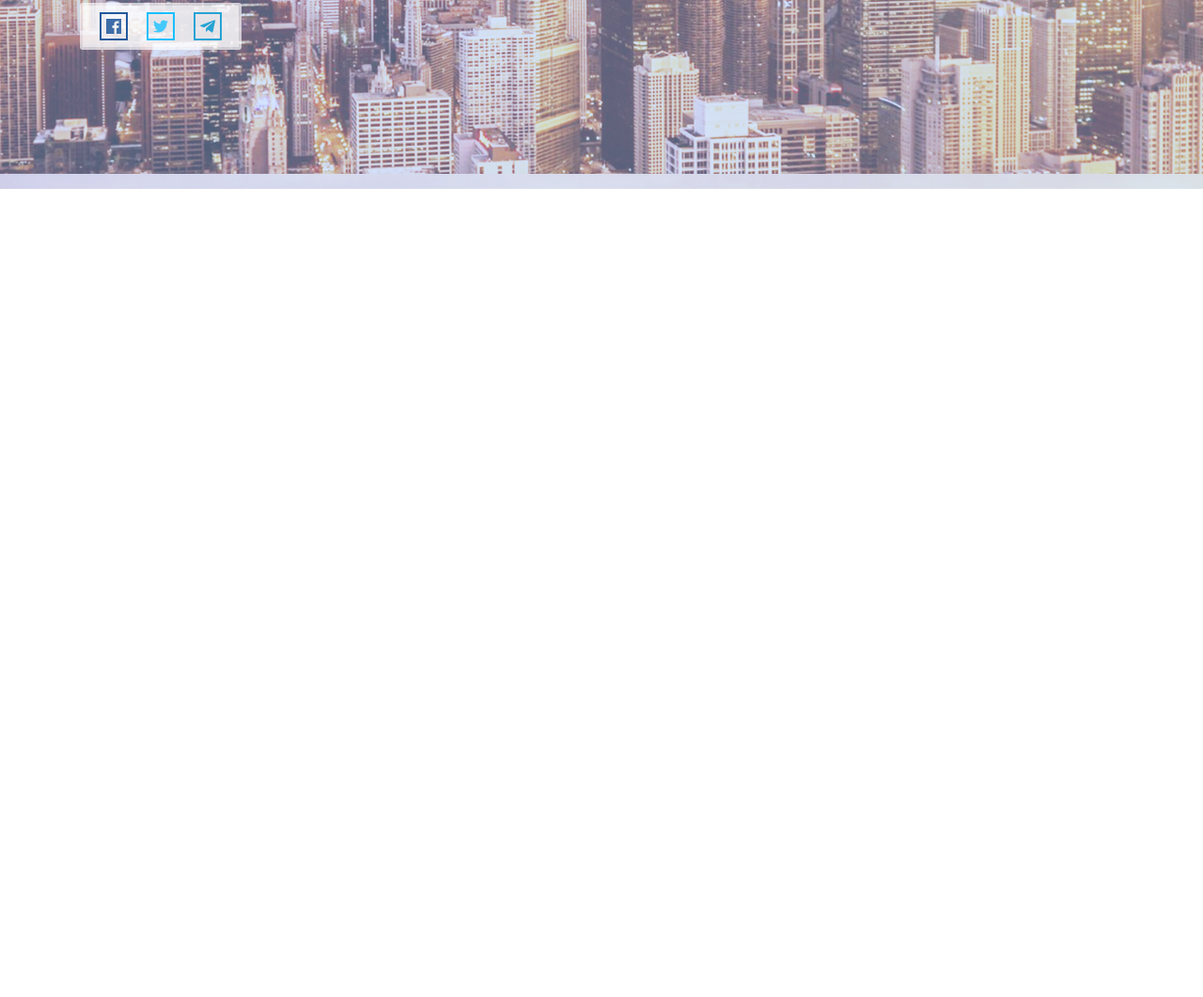
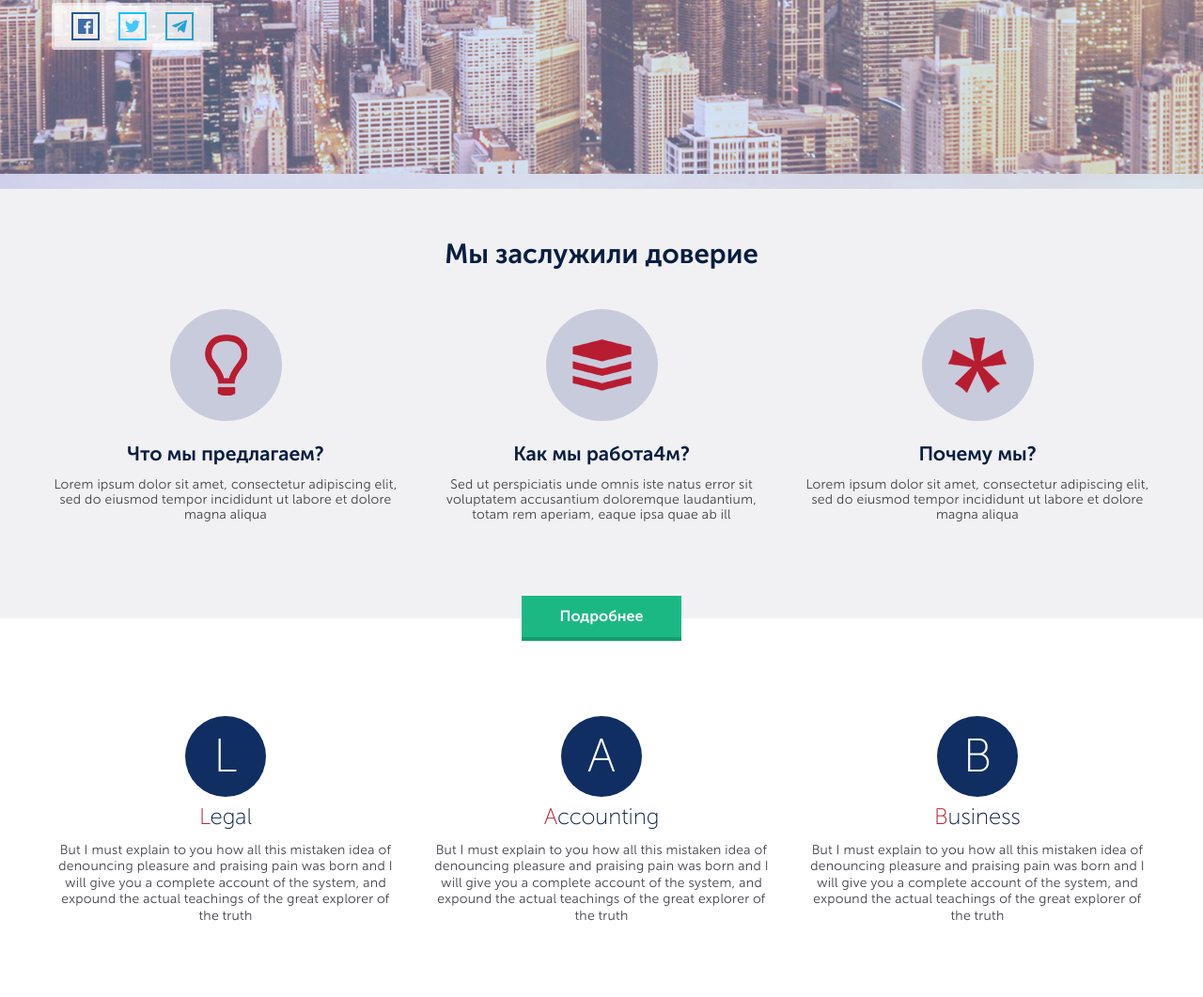
Before and after one commit to Maximusvin/wp-11, a plain HTML site: page index.html in a window 1280 px wide. Shown: the part 413-1474 px from the top of the page at 94% size. Before the commit the page ends 800 px from the top, so only its background shows below. Drawn offline with Linux system fonts and the light colour scheme.

Commit message:
added three section

```diff
--- a/css/styles.css
+++ b/css/styles.css
@@ -1,46 +1,58 @@
+@font-face {
+  font-family: 'Museo Sans';
+  src: url('../fonts/museosanscyrl-100.eot');
+  src: url('../fonts/museosanscyrl-100.eot?#iefix') format('embedded-opentype'), url('../fonts/museosanscyrl-100.woff2') format('woff2'),
+    url('../fonts/museosanscyrl-100.woff') format('woff'), url('../fonts/museosanscyrl-100.ttf') format('truetype'),
+    url('../fonts/museosanscyrl-100.svg#svgFontName') format('svg');
+  font-weight: 100;
+  font-style: normal;
+}
 
 @font-face {
   font-family: 'Museo Sans';
-  src: url("../fonts/museosanscyrl-100.eot");
-  src: url("../fonts/museosanscyrl-100.eot?#iefix") format("embedded-opentype"), url("../fonts/museosanscyrl-100.woff2") format("woff2"), url("../fonts/museosanscyrl-100.woff") format("woff"), url("../fonts/museosanscyrl-100.ttf") format("truetype"), url("../fonts/museosanscyrl-100.svg#svgFontName") format("svg");
-  font-weight: 100;
-  font-style: normal;}
+  src: url('../fonts/museosanscyrl-300.eot');
+  src: url('../fonts/museosanscyrl-300.eot?#iefix') format('embedded-opentype'), url('../fonts/museosanscyrl-300.woff2') format('woff2'),
+    url('../fonts/museosanscyrl-300.woff') format('woff'), url('../fonts/museosanscyrl-300.ttf') format('truetype'),
+    url('../fonts/museosanscyrl-300.svg#svgFontName') format('svg');
+  font-weight: 300;
+  font-style: normal;
+}
 
 @font-face {
   font-family: 'Museo Sans';
-  src: url("../fonts/museosanscyrl-300.eot");
-  src: url("../fonts/museosanscyrl-300.eot?#iefix") format("embedded-opentype"), url("../fonts/museosanscyrl-300.woff2") format("woff2"), url("../fonts/museosanscyrl-300.woff") format("woff"), url("../fonts/museosanscyrl-300.ttf") format("truetype"), url("../fonts/museosanscyrl-300.svg#svgFontName") format("svg");
-  font-weight: 300;
-  font-style: normal; }
-
-@font-face {
-  font-family: 'Museo Sans';
-  src: url("../fonts/MuseoSansCyrl-700.eot");
-  src: url("../fonts/MuseoSansCyrl-700.eot?#iefix") format("embedded-opentype"), url("../fonts/MuseoSansCyrl-700.woff2") format("woff2"), url("../fonts/MuseoSansCyrl-700.woff") format("woff"), url("../fonts/MuseoSansCyrl-700.ttf") format("truetype"), url("../fonts/MuseoSansCyrl-700.svg#svgFontName") format("svg");
+  src: url('../fonts/MuseoSansCyrl-700.eot');
+  src: url('../fonts/MuseoSansCyrl-700.eot?#iefix') format('embedded-opentype'), url('../fonts/MuseoSansCyrl-700.woff2') format('woff2'),
+    url('../fonts/MuseoSansCyrl-700.woff') format('woff'), url('../fonts/MuseoSansCyrl-700.ttf') format('truetype'),
+    url('../fonts/MuseoSansCyrl-700.svg#svgFontName') format('svg');
   font-weight: 700;
-  font-style: normal; }
+  font-style: normal;
+}
 
 html {
-  box-sizing: border-box; }
+  box-sizing: border-box;
+}
 
 *,
 *::before,
 *::after {
   box-sizing: inherit;
   padding: 0;
-  margin: 0; }
+  margin: 0;
+}
 
 a,
 a:visited,
 a:hover,
 a:focus {
-  text-decoration: none; }
+  text-decoration: none;
+}
 
 img {
   border-style: none;
   display: block;
   max-width: 100%;
-  height: auto; }
+  height: auto;
+}
 
 button,
 input,
@@ -49,11 +61,13 @@ select,
 textarea {
   font-family: inherit;
   border: none;
-  display: inline-block; }
+  display: inline-block;
+}
 
 ul,
 li {
-  list-style: none; }
+  list-style: none;
+}
 
 h1,
 h2,
@@ -62,21 +76,38 @@ h4,
 h5,
 h6 {
   margin: 0;
-  font-family: "Museo Sans", sans-serif; }
+  font-family: 'Museo Sans', sans-serif;
+}
 
 body {
-  font-family: "Museo Sans", sans-serif;
+  font-family: 'Museo Sans', sans-serif;
   font-size: 14px;
-  font-weight: 400; }
+  font-weight: 300;
+}
 
 .btn {
-  font-family: "Museo Sans", sans-serif;
+  font-family: 'Museo Sans', sans-serif;
   font-weight: 700;
   line-height: 1.2;
   display: block;
   border: none;
   outline: none;
-  cursor: pointer; }
+  cursor: pointer;
+  font-size: 13px;
+  color: #fff;
+  background-color: #1cb883;
+  box-shadow: 0 4px 0 0 #149d6f;
+  transition: all 0.2s linear;
+}
+
+.btn:hover,
+.btn:focus {
+  box-shadow: -2px -4px 0 0 #149d6f;
+}
+
+.font-red {
+  color: #b81c31;
+}
 
 .visually-hidden:not(:focus):not(:active),
 input[type='checkbox'].visually-hidden,
@@ -91,14 +122,16 @@ input[type='radio'].visually-hidden {
   -webkit-clip-path: inset(100%);
   clip-path: inset(100%);
   clip: rect(0 0 0 0);
-  overflow: hidden; }
+  overflow: hidden;
+}
 
 .header {
-  background-image: linear-gradient(to top, rgba(163, 197, 255, 0.47), rgba(163, 197, 255, 0.47)), url("../../images/bg-hero.jpg");
+  background-image: linear-gradient(to top, rgba(163, 197, 255, 0.47), rgba(163, 197, 255, 0.47)), url('../../images/bg-hero.jpg');
   background-size: cover;
   background-position: center top;
   padding-bottom: 132px;
-  border-bottom: 16px solid rgba(255, 255, 255, 0.15); }
+  border-bottom: 16px solid rgba(255, 255, 255, 0.15);
+}
 
 .header__nav {
   padding-top: 17px;
@@ -106,50 +139,59 @@ input[type='radio'].visually-hidden {
   background-color: rgba(193, 193, 212, 0.41);
   border-top: 5px solid #58647a;
   border-bottom: 4px solid rgba(88, 100, 122, 0.21);
-  margin-bottom: 93px; }
+  margin-bottom: 93px;
+}
 
 .header__btn {
   width: 156px;
   height: 35px;
-  font-size: 13px;
-  color: #fff;
-  background-color: #1cb883;
+  margin-left: auto;
   margin-bottom: 13px;
-  margin-left: auto;
-  box-shadow: 0 4px 0 0 #149d6f;
-  transition: all 0.2s linear; }
-  .header__btn:hover, .header__btn:focus {
-    box-shadow: -2px -4px 0 0 #149d6f; }
+}
 
 .fa-phone {
   font-size: 13px;
   color: #46e6b0;
-  transition: all 0.2s linear; }
+  transition: all 0.2s linear;
+}
 
 .header__btn:hover .fa-phone {
-  color: #ffffff; }
+  color: #ffffff;
+}
 
 .menu {
   font-size: 17px;
   font-weight: 700;
   padding-bottom: 13px;
-  padding-left: 31px; }
+  padding-left: 21px;
+  padding-right: 16px;
+}
 
 .menu__link {
-  color: #3f4b60; }
+  color: #3f4b60;
+  transition: all 0.2s linear;
+}
+
+.menu__link:hover,
+.menu__link:focus {
+  color: #149d6f;
+}
 
 .offer {
-  color: #081d42; }
+  color: #081d42;
+}
 
 .offer__title {
   font-size: 58px;
-  margin-bottom: 15px; }
+  margin-bottom: 15px;
+}
 
 .offer__text {
   font-size: 29px;
   letter-spacing: -0.01em;
   line-height: 1.21em;
-  margin-bottom: 27px; }
+  margin-bottom: 27px;
+}
 
 .social {
   display: flex;
@@ -162,33 +204,138 @@ input[type='radio'].visually-hidden {
   border: 3px solid rgba(255, 255, 255, 0.66);
   background-clip: padding-box;
   padding-left: 18px;
-  padding-right: 18px; }
+  padding-right: 18px;
+}
 
 .social__item {
-  transition: all 0.2s linear; }
-  .social__item:hover {
-    box-shadow: 0 0 5px #a5a5a5;
-    transform: scale(1.07); }
+  transition: all 0.2s linear;
+}
+
+.social__item:hover {
+  box-shadow: 0 0 5px #a5a5a5;
+  transform: scale(1.07);
+}
 
 .social__link {
   display: block;
   width: 100%;
-  height: 100%; }
+  height: 100%;
+}
 
 .social__svg {
   display: block;
   width: 30px;
   height: 30px;
-  padding: 5px; }
+  padding: 5px;
+}
 
 .social__svg--facebook {
   border: 2px solid #23599c;
-  fill: #3d6ca8; }
+  fill: #3d6ca8;
+}
 
 .social__svg--twitter {
   border: 2px solid #17c0ff;
-  fill: #43c9fd; }
+  fill: #43c9fd;
+}
 
 .social__svg--telegram {
   border: 2px solid #25a3d4;
-  fill: #25a3d4; }
+  fill: #25a3d4;
+}
+
+.about {
+  text-align: center;
+  padding-top: 53px;
+  padding-bottom: 102px;
+  background-color: #f1f1f3;
+  position: relative;
+}
+
+.about__title {
+  font-size: 29.17px;
+  color: #081d42;
+  margin-bottom: 41px;
+}
+
+.about__icon {
+  display: block;
+  width: 119px;
+  height: 119px;
+  border-radius: 100%;
+  background-color: #c8cbdb;
+  margin-left: auto;
+  margin-right: auto;
+  margin-bottom: 23px;
+  background-repeat: no-repeat;
+  background-position: 50% 50%;
+}
+
+.about__icon--one {
+  background-image: url('../images/icon/icon-1.png');
+}
+
+.about__icon--two {
+  background-image: url('../images/icon/icon-2.png');
+}
+
+.about__icon--three {
+  background-image: url('../images/icon/icon-3.png');
+}
+
+.about__item-title {
+  font-size: 21px;
+  color: #081d42;
+  margin-bottom: 13px;
+}
+
+.about__item-text {
+  color: #404048;
+  letter-spacing: 0.02em;
+}
+
+.about__btn {
+  position: absolute;
+  font-size: 16px;
+  width: 170px;
+  height: 44px;
+  bottom: -122px;
+  left: 50%;
+  transform: translateX(-50%);
+}
+
+.virtues {
+  padding-top: 104px;
+  padding-bottom: 78px;
+  text-align: center;
+}
+
+.virtues__icon {
+  display: flex;
+  justify-content: center;
+  align-items: center;
+  font-size: 50.11px;
+  text-transform: uppercase;
+  font-weight: 100;
+  color: #fff;
+  width: 86px;
+  height: 86px;
+  border-radius: 100%;
+  background-color: #102e62;
+  margin-left: auto;
+  margin-right: auto;
+  margin-bottom: 7px;
+}
+
+.virtues__item-title {
+  font-size: 24px;
+  font-weight: 100;
+  color: #081d42;
+  margin-bottom: 13px;
+}
+
+.virtues__item-text {
+  color: #404048;
+  letter-spacing: 0.02em;
+  line-height: 1.25em;
+}
--- a/index.html
+++ b/index.html
@@ -25,7 +25,9 @@
         <div class="container">
           <div class="row align-items-center">
             <div class="col-5 col-md-4">
-              <img src="../images/logo.png" class="logo" alt="LAB Consulting" />
+              <a href="#" class="logo">
+                <img src="./images/logo.png" class="logo__img" alt="LAB Consulting" />
+              </a>
             </div>
             <div class="d-none d-lg-block col-lg-6">
               <ul class="menu d-flex justify-content-between">
@@ -65,21 +67,21 @@
                 <li class="social__item">
                   <a href="#" class="social__link">
                     <svg class="social__svg social__svg--facebook">
-                      <use href="../images/icon/icon-sprite.svg#facebook"></use>
+                      <use href="./images/icon/icon-sprite.svg#facebook"></use>
                     </svg>
                   </a>
                 </li>
                 <li class="social__item">
                   <a href="#" class="social__link">
                     <svg class="social__svg social__svg--twitter">
-                      <use href="../images/icon/icon-sprite.svg#twitter"></use>
+                      <use href="./images/icon/icon-sprite.svg#twitter"></use>
                     </svg>
                   </a>
                 </li>
                 <li class="social__item">
                   <a href="#" class="social__link">
                     <svg class="social__svg social__svg--telegram">
-                      <use href="../images/icon/icon-sprite.svg#telegram"></use>
+                      <use href="./images/icon/icon-sprite.svg#telegram"></use>
                     </svg>
                   </a>
                 </li>
@@ -89,6 +91,90 @@
         </div>
       </div>
     </header>
+    <main>
+      <section class="about" id="about">
+        <div class="container">
+          <div class="row">
+            <div class="col-12">
+              <h2 class="about__title">Мы заслужили доверие</h2>
+            </div>
+          </div>
+          <div class="row justify-content-between">
+            <div class="col-4">
+              <div class="about__item">
+                <span class="about__icon about__icon--one"></span>
+                <h4 class="about__item-title">Что мы предлагаем?</h4>
+                <p class="about__item-text">
+                  Lorem ipsum dolor sit amet, consectetur adipiscing elit, sed do eiusmod tempor incididunt ut labore et dolore magna aliqua
+                </p>
+              </div>
+            </div>
+            <div class="col-4">
+              <div class="about__item">
+                <span class="about__icon about__icon--two"></span>
+                <h4 class="about__item-title">Как мы работа4м?</h3>
+                <p class="about__item-text">
+                  Sed ut perspiciatis unde omnis iste natus error sit voluptatem accusantium doloremque laudantium, totam rem aperiam, eaque
+                  ipsa quae ab ill
+                </p>
+              </div>
+            </div>
+            <div class="col-4">
+              <div class="about__item">
+                <span class="about__icon about__icon--three"></span>
+                <h4 class="about__item-title">Почему мы?</h4>
+                <p class="about__item-text">
+                  Lorem ipsum dolor sit amet, consectetur adipiscing elit, sed do eiusmod tempor incididunt ut labore et dolore magna aliqua
+                </p>
+              </div>
+            </div>
+          </div>
+          <div class="row justify-content-center">
+            <div class="col-2">
+              <button type="button" class="about__btn btn">
+                Подробнее
+              </button>
+            </div>
+          </div>
+        </div>
+      </section>
+      <section class="virtues" id="virtues">
+        <div class="container">
+          <div class="row justify-content-between">
+            <div class="col-4">
+              <div class="virtues__item">
+                <span class="virtues__icon">l</span>
+                <p class="virtues__item-title"><span class="font-red">L</span>egal</p>
+                <p class="virtues__item-text">
+                  But I must explain to you how all this mistaken idea of denouncing pleasure and praising pain was born and I will give you
+                  a complete account of the system, and expound the actual teachings of the great explorer of the truth
+                </p>
+              </div>
+            </div>
+            <div class="col-4">
+              <div class="virtues__item">
+                <span class="virtues__icon">A</span>
+                <p class="virtues__item-title"><span class="font-red">A</span>ccounting</p>
+                <p class="virtues__item-text">
+                  But I must explain to you how all this mistaken idea of denouncing pleasure and praising pain was born and I will give you
+                  a complete account of the system, and expound the actual teachings of the great explorer of the truth
+                </p>
+              </div>
+            </div>
+            <div class="col-4">
+              <div class="virtues__item">
+                <span class="virtues__icon">B</span>
+                <p class="virtues__item-title"><span class="font-red">B</span>usiness</p>
+                <p class="virtues__item-text">
+                  But I must explain to you how all this mistaken idea of denouncing pleasure and praising pain was born and I will give you
+                  a complete account of the system, and expound the actual teachings of the great explorer of the truth
+                </p>
+              </div>
+            </div>
+          </div>
+        </div>
+      </section>
+    </main>
     <script src="https://kit.fontawesome.com/39c3f5596c.js" crossorigin="anonymous"></script>
   </body>
 </html>
```
Also changed, not shown: css/bootstrap-grid.css, images/icon/icon-1.png (added), images/icon/icon-2.png (added), images/icon/icon-3.png (added).
